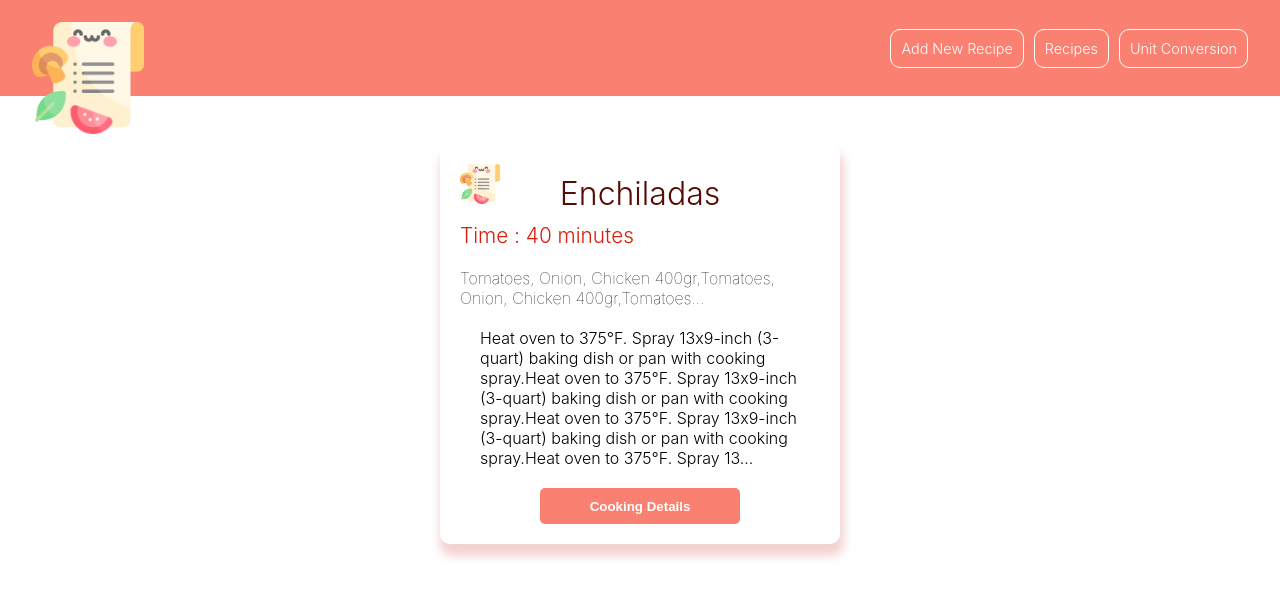
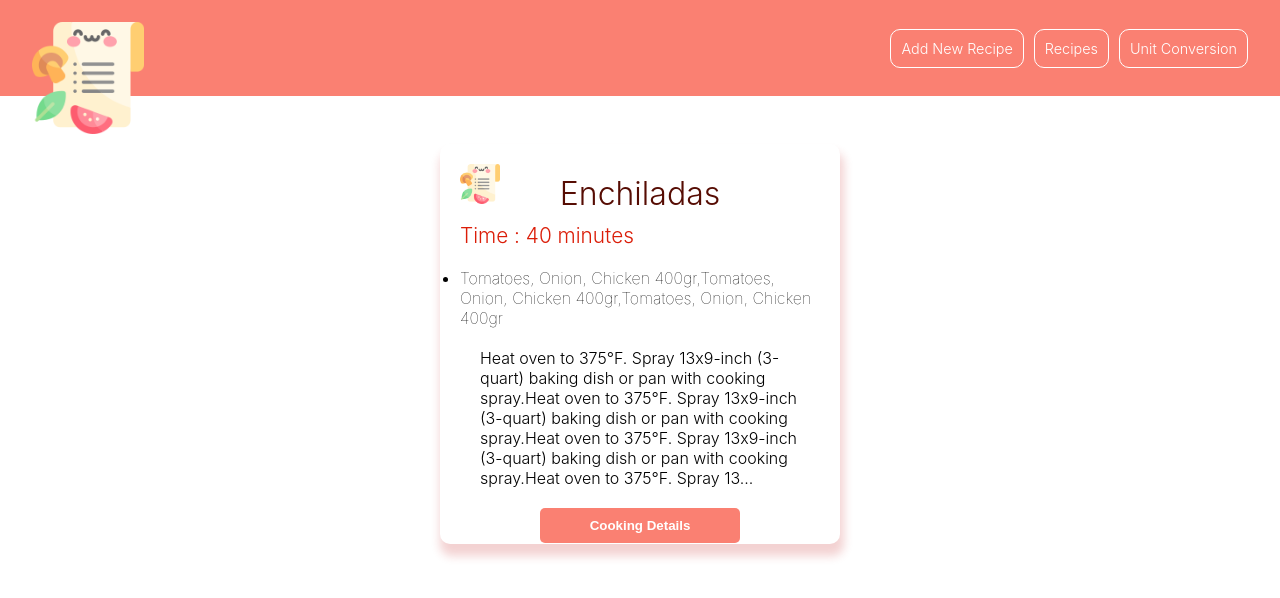
Before and after one commit to erdemtas-et/my-fav-recipes-TS, a React (Create React App) app: page / in a window 1280 px wide. Shown: the top 598 px of the page. Built offline with nearby package versions, Linux system fonts and the light colour scheme.

Commit message:
Add Recipe Ingredients One by One

```diff
--- a/src/components/Recipe/RecipeComponent.tsx
+++ b/src/components/Recipe/RecipeComponent.tsx
@@ -15,9 +15,13 @@ const RecipeComponent: FC<RecipeProps> = ({item}) => {
       <h1 className='recipe-title'>{item.recipeTitle}</h1>
       <p className='recipe-time'>Time : {item.cookingTime}</p>
       <p className='recipe-ingredients'>
-        {item.recipeIngredients.length > 70
-          ? item.recipeIngredients.substring(0, 70) + '...'
-          : item.recipeIngredients}
+        {item.recipeIngredients.map((ingredient) => {
+          return (
+            <ul>
+              <li>{ingredient}</li>
+            </ul>
+          )
+        })}
       </p>
       <p className='recipe-method'>
         {item.recipeMethod.length > 280
--- a/src/context/RecipeContext.tsx
+++ b/src/context/RecipeContext.tsx
@@ -13,8 +13,9 @@ const RecipeProvider: React.FC<ChildProps> = ({children}) => {
     id: Math.random(),
     recipeTitle: 'Enchiladas',
     cookingTime: '40 minutes',
-    recipeIngredients:
+    recipeIngredients: [
       'Tomatoes, Onion, Chicken 400gr,Tomatoes, Onion, Chicken 400gr,Tomatoes, Onion, Chicken 400gr',
+    ],
     recipeMethod:
       'Heat oven to 375°F. Spray 13x9-inch (3-quart) baking dish or pan with cooking spray.Heat oven to 375°F. Spray 13x9-inch (3-quart) baking dish or pan with cooking spray.Heat oven to 375°F. Spray 13x9-inch (3-quart) baking dish or pan with cooking spray.Heat oven to 375°F. Spray 13x9-inch (3-quart) baking dish or pan with cooking spray.Heat oven to 375°F. Spray 13x9-inch (3-quart) baking dish or pan with cooking spray.',
   }
--- a/src/pages/New Recipe/RecipeForm.tsx
+++ b/src/pages/New Recipe/RecipeForm.tsx
@@ -18,7 +18,7 @@ const RecipeForm = () => {
     id: Math.random(),
     recipeTitle: '',
     cookingTime: '',
-    recipeIngredients: '',
+    recipeIngredients: [],
     recipeMethod: '',
   })
   const [redirect, setRedirect] = useState<boolean>(false)
@@ -53,6 +53,13 @@ const RecipeForm = () => {
   const handleAdd = () => {
     setIngredients((prev) => {
       return [...prev, recipeData.recipeIngredients]
+    })
+
+    setRecipeData((prev: IRecipe) => {
+      return {
+        ...prev,
+        recipeIngredients: ingredients,
+      }
     })
   }
 
--- a/src/types/Recipe.d.ts
+++ b/src/types/Recipe.d.ts
@@ -2,7 +2,7 @@ import {ReactNode} from 'react'
 
 export type IRecipe = {
   recipeTitle: string
-  recipeIngredients: string
+  recipeIngredients: string[]
   recipeMethod: string
   cookingTime: string
   id: number
```
